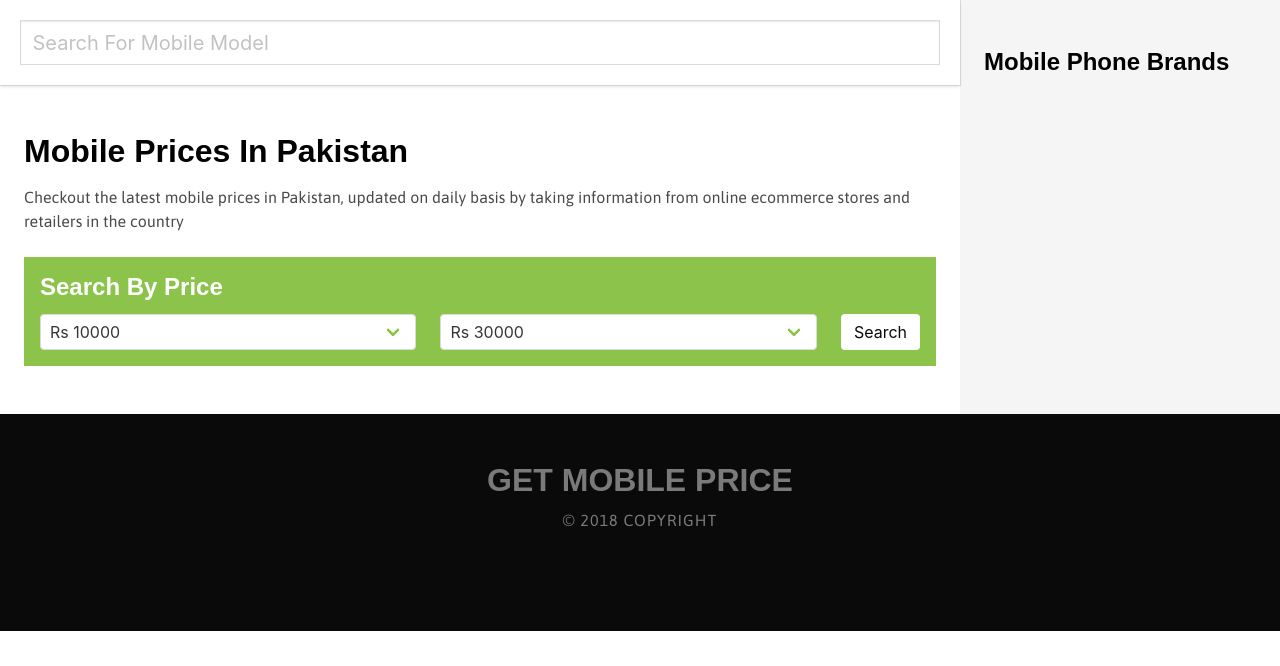
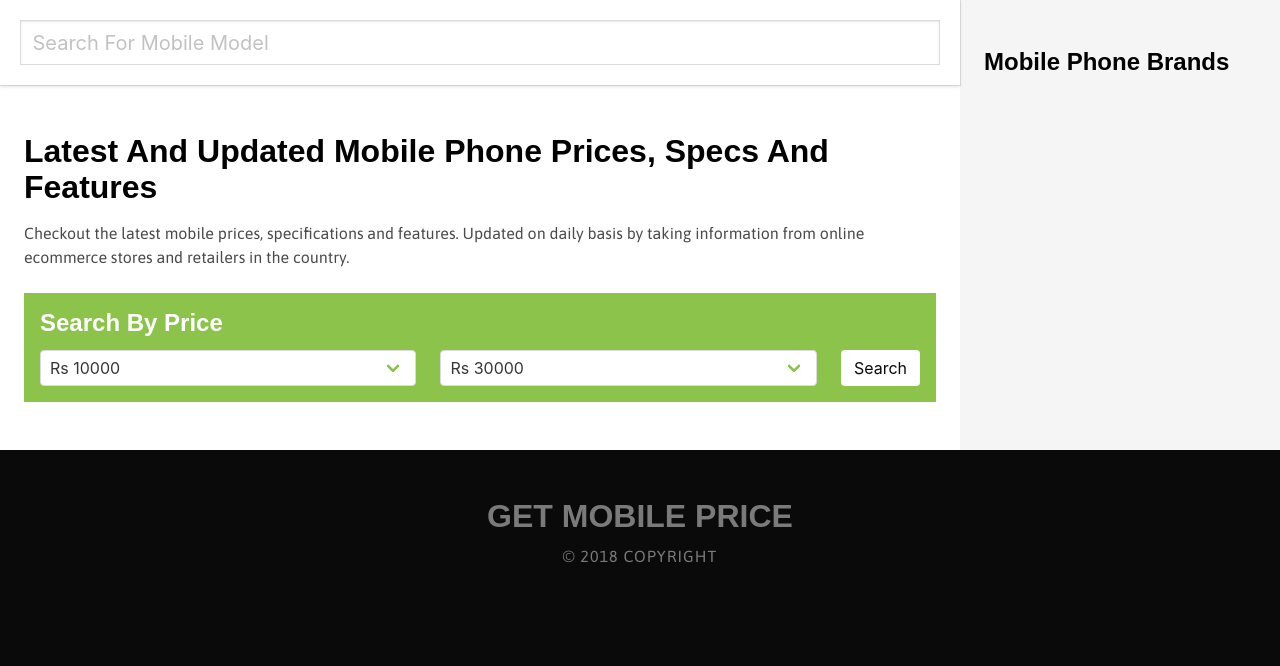
Before and after one commit to saqibrauf/gmt, a Django app: page / in a window 1280 px wide. Shown: the part 67-733 px from the top of the page. Run offline with Django 3.2, Linux system fonts and the light colour scheme; data that the repository does not hold is empty; some libraries are stand-ins or nearby versions; some web fonts are replaced.

Commit message:
OverHauled

```diff
--- a/mprices/models.py
+++ b/mprices/models.py
@@ -30,6 +30,9 @@ class Brand(models.Model):
 		self.brand_name = self.brand_name.lower()
 		self.brand_slug = slugify(self.brand_name)
 		super().save(*args, **kwargs)
+
+	def get_absolute_url(self):
+		return reverse('brand', args=[str(self.brand_slug),])
 
 	class Meta:
 		ordering = ['brand_name']
@@ -90,7 +93,7 @@ class Phone(models.Model):
 		super().save(*args, **kwargs)
 
 	def get_absolute_url(self):
-		return reverse('phone', args=[str(self.phone_model_slug), 'pakistan'])
+		return reverse('phone', args=[str(self.phone_model_slug),])
 
 	class Meta:
 		ordering = ['-release', '-price']
--- /dev/null
+++ b/mprices/nav-brands.py
@@ -0,0 +1,5 @@
+from .models import Brand
+
+def brands(context):
+	brands = Brand.objects.all().order_by('brand_name')
+	return {'nav_brands': brands}
--- a/mprices/templates/mprices/index.html
+++ b/mprices/templates/mprices/index.html
@@ -1,13 +1,13 @@
 {% extends 'base.html' %}
 {% load humanize %}
-{% block 'title' %}Latest and Updated Mobile Prices in Pakistan, Mobile Phones Specifications and Features - GET MOBILE PRICES{% endblock %}
-{% block 'description' %}Checkout the latest mobile prices in Pakistan. We are a trusted source to know mobile phones prices, specification and features. We provide you updated information on daily basis by taking information from online ecommerce stores and retailers in Pakistan.{% endblock %}
+{% block 'title' %}Latest and Updated Mobile Phone Prices, Specifications and Features - GET MOBILE PRICES{% endblock %}
+{% block 'description' %}Checkout the latest mobiles phones, specifications and features. We are a trusted source to get all mobile phone prices, specification and features. We provide you updated information on daily basis by taking information from online ecommerce stores and retailers in country.{% endblock %}
 {% block 'canonical' %}<link rel="canonical" href="{{request.build_absolute_uri}}" />{% endblock %}
 
 {% block 'content' %}
 	<div class="content">
-		<h1>Mobile Prices In Pakistan</h1>
-		<p>Checkout the latest mobile prices in Pakistan, updated on daily basis by taking information from online ecommerce stores and retailers in the country</p>
+		<h1>Latest and Updated Mobile Phone Prices, Specs and Features</h1>
+		<p>Checkout the latest mobile prices, specifications and features. Updated on daily basis by taking information from online ecommerce stores and retailers in the country.</p>
 	</div>
 	<div class="notification is-primary is-radiusless" style="padding: 1rem;">
 		<h2 class="is-size-4 has-text-white">Search by price</h2>
@@ -70,7 +70,7 @@
 	<div class="columns is-multiline">
 		{% for p in phones %}
 			<div class="column is-6" itemscope itemtype="http://schema.org/Product">
-				<a class="box is-radiusless" href="{% url 'phone' slug=p.phone_model_slug location='pakistan' %}">
+				<a class="box is-radiusless" href="{% url 'phone' slug=p.phone_model_slug %}">
 					<div class="columns">
 						<div class="column is-narrow has-text-centered">
 							<img itemprop="image" src="{{p.phone_image.url}}" alt="{{p.phone_model|title}}" height="350">
@@ -98,7 +98,7 @@
 	<h3>Mobile Phone Brands</h2>
     <ul class="is-marginless" style="list-style: none;">
         {%for b in sidebar_brands%}
-            <li class="sidebar-list"><a href="{% url 'brand' slug=b.brand_slug location='pakistan'  %}">{{b.brand_name|title}} Mobile Prices in Pakistan</a></li>
+            <li class="sidebar-list"><a href="{% url 'brand' slug=b.brand_slug  %}">{{b.brand_name|title}} Mobile Prices</a></li>
         {%endfor%}
     </ul>
     <hr>
--- a/mprices/urls.py
+++ b/mprices/urls.py
@@ -2,11 +2,13 @@ from django.urls import path
 from . import views
 from django.contrib.sitemaps import views as sm_views
 from django.views.generic import TemplateView
-from .sitemaps import BrandSitemap, PhoneSitemap
+from .sitemaps import BrandSitemap, PhoneSitemap, BrandSimple, PhoneSimple
 
 sitemaps = {
     'brands' : BrandSitemap(),
     'phones' : PhoneSitemap(),
+    'brands-s' : BrandSimple(),
+    'phone-s' : PhoneSimple(),
 }
 
 urlpatterns = [
@@ -15,7 +17,9 @@ urlpatterns = [
 	path('sitemap-<section>.xml/', sm_views.sitemap, {'sitemaps': sitemaps}, name='django.contrib.sitemaps.views.sitemap'),
 	#General
     path('', views.index, name='index'),
+    path('<slug>-mobile-prices/', views.brand, name='brand'),
     path('<slug>-mobile-prices-in-<location>/', views.brand, name='brand'),
+    path('<slug>-price/', views.phone, name='phone'),
     path('<slug>-price-in-<location>/', views.phone, name='phone'),
     #AJAX Phone Search
     path('get_phone/', views.get_phone, name='get_phone'),
--- a/mprices/views.py
+++ b/mprices/views.py
@@ -22,11 +22,14 @@ def index(request):
 	}
 	return render(request, 'mprices/index.html', context)
 
-def brand(request, slug, location):
+def brand(request, slug, location=''):
 	brand = get_object_or_404(Brand, brand_slug=slug)
 	phones = brand.phone_set.all().order_by('-release', '-price')
 	sidebar_brands = Brand.objects.all().order_by('brand_name')
-	sidebar_location = get_object_or_404(Location, location_slug=location)
+	if location:
+		sidebar_location = get_object_or_404(Location, location_slug=location)
+	else:
+		sidebar_location = ''
 	context = {
 		'brand' : brand,
 		'phones' : phones,
@@ -35,12 +38,15 @@ def brand(request, slug, location):
 	}
 	return render(request, 'mprices/brand.html', context)
 
-def phone(request, slug, location):
+def phone(request, slug, location=''):
 	phone = get_object_or_404(Phone, phone_model_slug=slug)
 	sidebar_brands = Brand.objects.all().order_by('brand_name')
 	brand = phone.brand_name
 	sidebar_phones = Phone.objects.filter(brand_name=brand)
-	sidebar_location = get_object_or_404(Location, location_slug=location)
+	if location:
+		sidebar_location = get_object_or_404(Location, location_slug=location)
+	else:
+		sidebar_location = ''
 	context = {
 		'phone' : phone,
 		'brand' : brand,
@@ -60,7 +66,7 @@ def get_phone(request):
 			p_model = Phone.objects.filter(phone_model__icontains=query)
 
 			for p in p_model:
-				url = reverse('phone', kwargs={'slug': p.phone_model_slug, 'location': 'pakistan'})
+				url = reverse('phone', kwargs={'slug': p.phone_model_slug})
 				model_json = {
 					'url' : url,
 					'model' : p.phone_model,
--- a/templates/base.html
+++ b/templates/base.html
@@ -77,7 +77,7 @@
             </div>
         </div>
     </div>
-    <a href="#" class="scrollToTop button is-medium is-primary is-radiusless">TOP</a>
+    <a href="#" class="scrollToTop button is-medium is-primary is-rounded">TOP</a>
 {% block 'below_content' %}{% endblock %}
 
 <footer id="footer" class="footer has-background-black">
--- a/templates/navbar.html
+++ b/templates/navbar.html
@@ -29,7 +29,24 @@
                     </div>
                 </div>
                 <div id="navMain" class="navbar-menu">
-                    <div class="navbar-end">
+                    <div class="navbar-start">
+                        <div class="navbar-item has-dropdown is-hoverable is-hidden">
+                            <a class="navbar-link">
+                                Docs
+                            </a>
+
+                            <div class="navbar-dropdown">
+                              <a class="navbar-item">
+                                Overview
+                              </a>
+                              <a class="navbar-item">
+                                Elements
+                              </a>
+                              <a class="navbar-item">
+                                Components
+                              </a>
+                            </div>
+                        </div>
                     </div>
                 </div>
             </div>
```
Also changed, not shown: mprices/scraper.py (+9 -5 lines), mprices/sitemaps.py (+12 -0 lines), mprices/templates/mprices/brand.html (+18 -6 lines), mprices/templates/mprices/phone-detail.html (+19 -6 lines).
